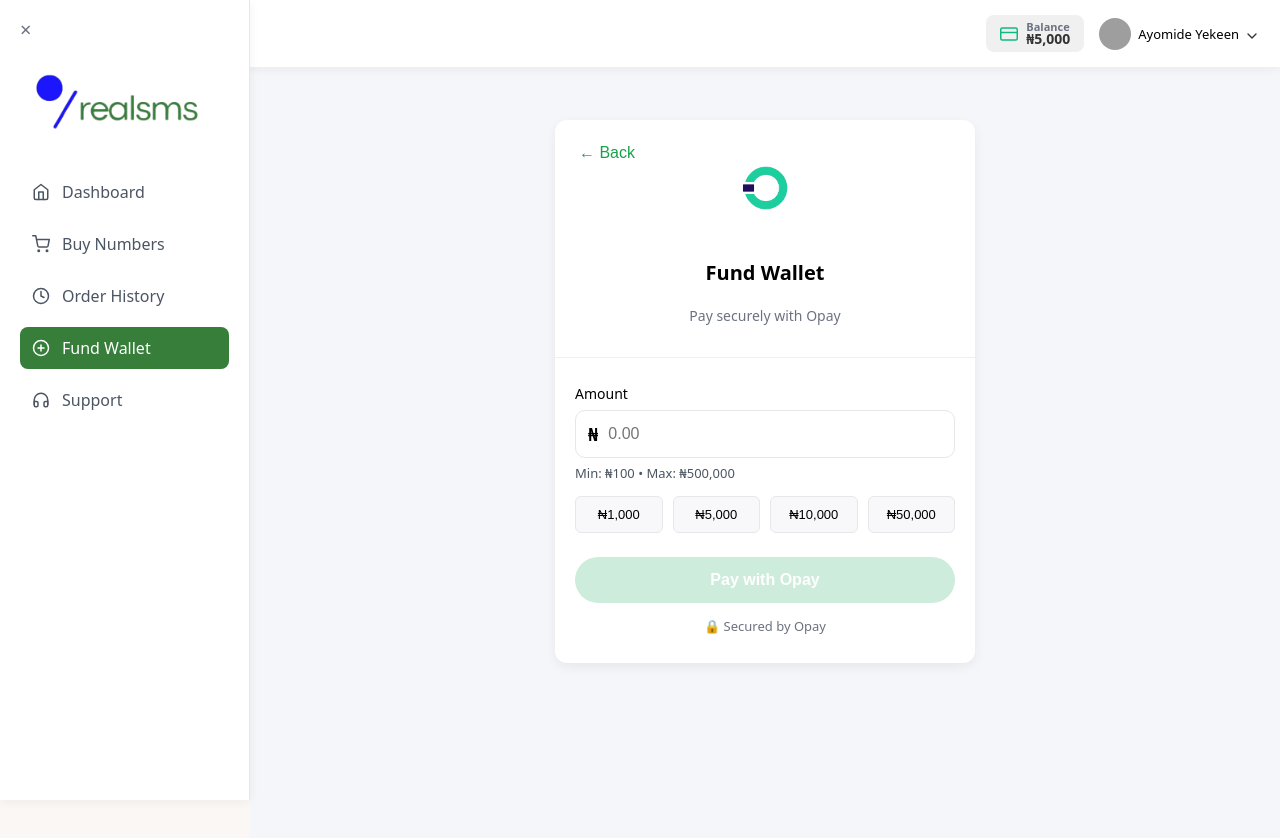
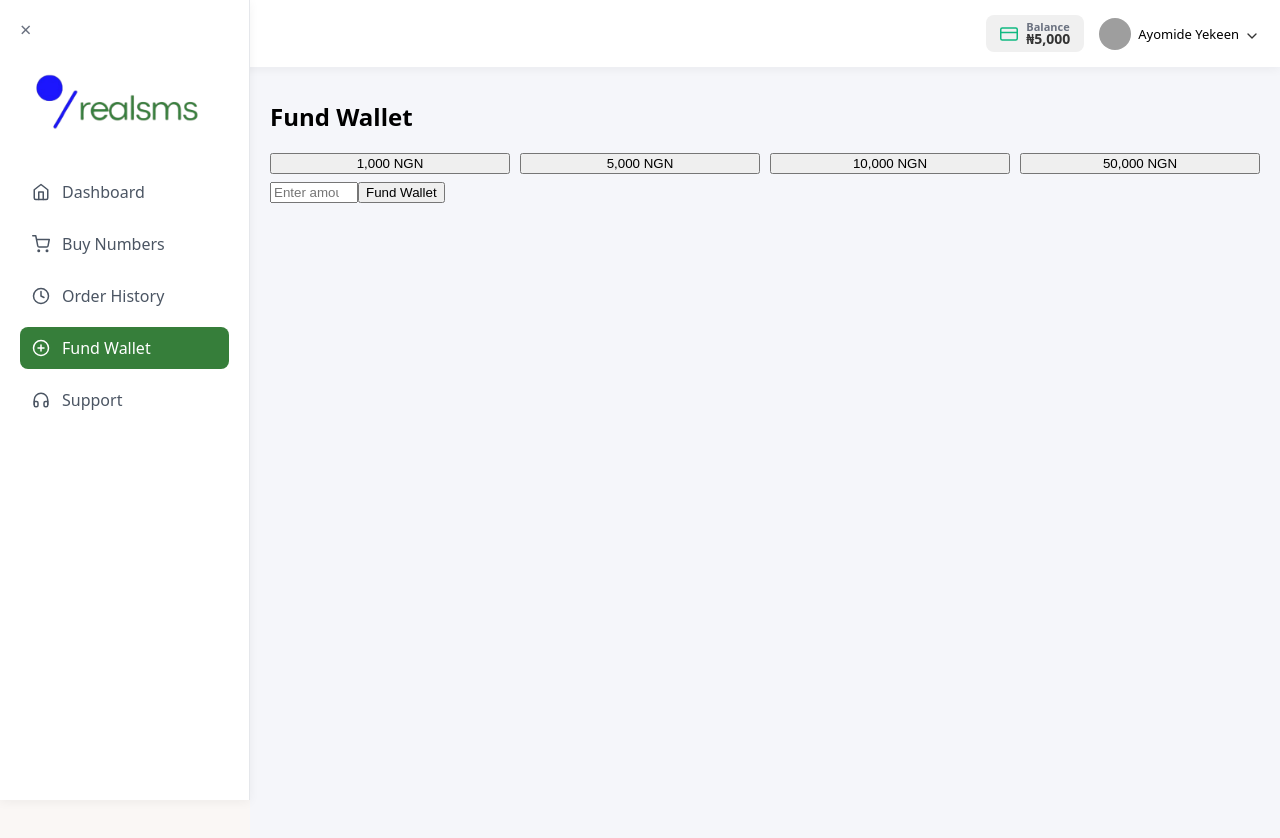
Before and after one commit to ay30bg/realsms, a React (Create React App) app: page /fund-wallet/opay in a window 1280 px wide. Shown: the top 838 px of the page. Built offline with nearby package versions, Linux system fonts and the light colour scheme; grey boxes are pictures that could not be loaded.

Commit message:
Update OpayFund.jsx

```diff
--- a/src/pages/OpayFund.jsx
+++ b/src/pages/OpayFund.jsx
@@ -1,3 +1,132 @@
+// // import React, { useState, useEffect } from "react";
+// // import { useNavigate } from "react-router-dom";
+// // import "../styles/opay-fund.css";
+// // import opayLogo from "../assets/opay.png";
+
+// // const quickAmounts = [1000, 5000, 10000, 50000];
+// // const MIN_AMOUNT = 100;
+// // const MAX_AMOUNT = 500000;
+
+// // const OpayFund = () => {
+// //   const navigate = useNavigate();
+// //   const [amount, setAmount] = useState("");
+// //   const [loading, setLoading] = useState(false);
+// //   const [error, setError] = useState("");
+
+// //   // ✅ PAGE TITLE
+// //   useEffect(() => {
+// //     document.title = "Opay Fund - RealSMS";
+// //   }, []);
+
+// //   // Disable button conditions
+// //   const isPayDisabled =
+// //     !amount ||
+// //     Number(amount) < MIN_AMOUNT ||
+// //     Number(amount) > MAX_AMOUNT ||
+// //     loading;
+
+// //   const handlePay = () => {
+// //     setError("");
+
+// //     if (!amount || Number(amount) < MIN_AMOUNT) {
+// //       setError(`Minimum funding amount is ₦${MIN_AMOUNT}`);
+// //       return;
+// //     }
+
+// //     if (Number(amount) > MAX_AMOUNT) {
+// //       setError(`Maximum funding amount is ₦${MAX_AMOUNT}`);
+// //       return;
+// //     }
+
+// //     setLoading(true);
+
+// //     // Simulate backend call
+// //     setTimeout(() => {
+// //       setLoading(false);
+// //       alert("Redirecting to Opay...");
+// //     }, 1800);
+// //   };
+
+// //   return (
+// //     <div className="opay-page">
+// //       <div className="opay-card">
+// //         {/* Back button */}
+// //         <button className="back-btn" onClick={() => navigate("/fund-wallet")}>
+// //           ← Back
+// //         </button>
+
+// //         {/* Header */}
+// //         <div className="opay-header">
+// //           <img src={opayLogo} alt="Opay" />
+// //           <h3>Fund Wallet</h3>
+// //           <p>Pay securely with Opay</p>
+// //         </div>
+
+// //         {/* Body */}
+// //         <div className="opay-body">
+// //           <label>Amount</label>
+
+// //           {/* Amount input + min/max */}
+// //           <div className="amount-input-wrapper">
+// //             <div className={`amount-input ${error ? "error" : ""}`}>
+// //               <span>₦</span>
+// //               <input
+// //                 type="number"
+// //                 placeholder="0.00"
+// //                 value={amount}
+// //                 onChange={(e) => {
+// //                   setAmount(e.target.value);
+// //                   if (error) setError("");
+// //                 }}
+// //               />
+// //             </div>
+
+// //             <p className="min-max-text">
+// //               Min: ₦{MIN_AMOUNT.toLocaleString()} • Max: ₦{MAX_AMOUNT.toLocaleString()}
+// //             </p>
+// //           </div>
+
+// //           {/* Quick Amount Buttons */}
+// //           <div className="quick-amounts">
+// //             {quickAmounts.map((amt) => (
+// //               <button
+// //                 key={amt}
+// //                 type="button"
+// //                 className={`quick-btn ${Number(amount) === amt ? "active" : ""}`}
+// //                 onClick={() => {
+// //                   setAmount(amt);
+// //                   setError("");
+// //                 }}
+// //               >
+// //                 ₦{amt.toLocaleString()}
+// //               </button>
+// //             ))}
+// //           </div>
+
+// //           {/* Error message */}
+// //           {error && <p className="error-text">{error}</p>}
+
+// //           {/* Pay button */}
+// //           <button
+// //             className="fund-btn"
+// //             onClick={handlePay}
+// //             disabled={isPayDisabled}
+// //           >
+// //             {loading ? <span className="loader"></span> : "Pay with Opay"}
+// //           </button>
+
+// //           {/* Security badge */}
+// //           <div className="secure-badge">
+// //             🔒 Secured by Opay
+// //           </div>
+// //         </div>
+// //       </div>
+// //     </div>
+// //   );
+// // };
+
+// // export default OpayFund;
+
 // import React, { useState, useEffect } from "react";
 // import { useNavigate } from "react-router-dom";
 // import "../styles/opay-fund.css";
@@ -7,25 +136,20 @@
 // const MIN_AMOUNT = 100;
 // const MAX_AMOUNT = 500000;
 
-// const OpayFund = () => {
+// const OpayFund = ({ userId }) => {
 //   const navigate = useNavigate();
 //   const [amount, setAmount] = useState("");
 //   const [loading, setLoading] = useState(false);
 //   const [error, setError] = useState("");
 
-//   // ✅ PAGE TITLE
 //   useEffect(() => {
 //     document.title = "Opay Fund - RealSMS";
 //   }, []);
 
-//   // Disable button conditions
 //   const isPayDisabled =
-//     !amount ||
-//     Number(amount) < MIN_AMOUNT ||
-//     Number(amount) > MAX_AMOUNT ||
-//     loading;
+//     !amount || Number(amount) < MIN_AMOUNT || Number(amount) > MAX_AMOUNT || loading;
 
-//   const handlePay = () => {
+//   const handlePay = async () => {
 //     setError("");
 
 //     if (!amount || Number(amount) < MIN_AMOUNT) {
@@ -38,13 +162,29 @@
 //       return;
 //     }
 
-//     setLoading(true);
+//     try {
+//       setLoading(true);
 
-//     // Simulate backend call
-//     setTimeout(() => {
+//       const res = await fetch(`${process.env.REACT_APP_API_URL}/api/opay/init`, {
+//         method: "POST",
+//         headers: { "Content-Type": "application/json" },
+//         body: JSON.stringify({
+//           amount: Number(amount),
+//           userId, // pass the logged-in user's ID
+//         }),
+//       });
+
+//       const data = await res.json();
+
+//       if (!res.ok) throw new Error(data.message || "Payment failed");
+
+//       // ✅ Redirect user to Opay cashier page
+//       window.location.href = data.paymentUrl;
+//     } catch (err) {
+//       setError(err.message);
+//     } finally {
 //       setLoading(false);
-//       alert("Redirecting to Opay...");
-//     }, 1800);
+//     }
 //   };
 
 //   return (
@@ -66,7 +206,6 @@
 //         <div className="opay-body">
 //           <label>Amount</label>
 
-//           {/* Amount input + min/max */}
 //           <div className="amount-input-wrapper">
 //             <div className={`amount-input ${error ? "error" : ""}`}>
 //               <span>₦</span>
@@ -103,7 +242,6 @@
 //             ))}
 //           </div>
 
-//           {/* Error message */}
 //           {error && <p className="error-text">{error}</p>}
 
 //           {/* Pay button */}
@@ -115,10 +253,7 @@
 //             {loading ? <span className="loader"></span> : "Pay with Opay"}
 //           </button>
 
-//           {/* Security badge */}
-//           <div className="secure-badge">
-//             🔒 Secured by Opay
-//           </div>
+//           <div className="secure-badge">🔒 Secured by Opay</div>
 //         </div>
 //       </div>
 //     </div>
@@ -127,135 +262,109 @@
 
 // export default OpayFund;
 
-import React, { useState, useEffect } from "react";
-import { useNavigate } from "react-router-dom";
+// OpayFund.jsx
+import React, { useState } from "react";
 import "../styles/opay-fund.css";
-import opayLogo from "../assets/opay.png";
 
 const quickAmounts = [1000, 5000, 10000, 50000];
 const MIN_AMOUNT = 100;
 const MAX_AMOUNT = 500000;
 
-const OpayFund = ({ userId }) => {
-  const navigate = useNavigate();
+const OpayFund = () => {
   const [amount, setAmount] = useState("");
   const [loading, setLoading] = useState(false);
   const [error, setError] = useState("");
 
-  useEffect(() => {
-    document.title = "Opay Fund - RealSMS";
-  }, []);
+  // Handle quick-select buttons
+  const handleQuickAmount = (value) => setAmount(value);
 
-  const isPayDisabled =
-    !amount || Number(amount) < MIN_AMOUNT || Number(amount) > MAX_AMOUNT || loading;
+  // Handle input change
+  const handleChange = (e) => setAmount(e.target.value);
 
-  const handlePay = async () => {
+  // Handle payment click
+  const handleFund = async () => {
     setError("");
 
-    if (!amount || Number(amount) < MIN_AMOUNT) {
-      setError(`Minimum funding amount is ₦${MIN_AMOUNT}`);
+    if (!amount || isNaN(amount)) {
+      setError("Please enter a valid amount.");
       return;
     }
 
-    if (Number(amount) > MAX_AMOUNT) {
-      setError(`Maximum funding amount is ₦${MAX_AMOUNT}`);
+    if (amount < MIN_AMOUNT) {
+      setError(`Minimum funding amount is ${MIN_AMOUNT} NGN.`);
       return;
     }
 
-    try {
+    if (amount > MAX_AMOUNT) {
+      setError(`Maximum funding amount is ${MAX_AMOUNT} NGN.`);
+      return;
+    }
+
+    const token = localStorage.getItem("token"); // JWT stored after login
+    if (!token) {
+      setError("You must be logged in to fund your wallet.");
+      return;
+    }
+
     setLoading(true);
 
-      const res = await fetch(`${process.env.REACT_APP_API_URL}/api/opay/init`, {
+    try {
+      const response = await fetch(`${process.env.REACT_APP_API_URL}/api/opay/init`, {
         method: "POST",
-        headers: { "Content-Type": "application/json" },
-        body: JSON.stringify({
-          amount: Number(amount),
-          userId, // pass the logged-in user's ID
-        }),
+        headers: {
+          "Content-Type": "application/json",
+          Authorization: `Bearer ${token}`, // ✅ send JWT
+        },
+        body: JSON.stringify({ amount }),
       });
 
-      const data = await res.json();
+      const data = await response.json();
 
-      if (!res.ok) throw new Error(data.message || "Payment failed");
+      if (!response.ok) {
+        setError(data.message || "Payment initialization failed.");
+        setLoading(false);
+        return;
+      }
 
-      // ✅ Redirect user to Opay cashier page
+      // Redirect to Opay cashier page
       window.location.href = data.paymentUrl;
     } catch (err) {
-      setError(err.message);
-    } finally {
+      console.error(err);
+      setError("Payment request failed. Please try again.");
       setLoading(false);
     }
   };
 
   return (
-    <div className="opay-page">
-      <div className="opay-card">
-        {/* Back button */}
-        <button className="back-btn" onClick={() => navigate("/fund-wallet")}>
-          ← Back
-        </button>
+    <div className="opay-fund-wrapper">
+      <h2>Fund Wallet</h2>
 
-        {/* Header */}
-        <div className="opay-header">
-          <img src={opayLogo} alt="Opay" />
-          <h3>Fund Wallet</h3>
-          <p>Pay securely with Opay</p>
-        </div>
-
-        {/* Body */}
-        <div className="opay-body">
-          <label>Amount</label>
-
-          <div className="amount-input-wrapper">
-            <div className={`amount-input ${error ? "error" : ""}`}>
-              <span>₦</span>
-              <input
-                type="number"
-                placeholder="0.00"
-                value={amount}
-                onChange={(e) => {
-                  setAmount(e.target.value);
-                  if (error) setError("");
-                }}
-              />
-            </div>
-
-            <p className="min-max-text">
-              Min: ₦{MIN_AMOUNT.toLocaleString()} • Max: ₦{MAX_AMOUNT.toLocaleString()}
-            </p>
-          </div>
-
-          {/* Quick Amount Buttons */}
+      {/* Quick select buttons */}
       <div className="quick-amounts">
         {quickAmounts.map((amt) => (
-              <button
-                key={amt}
-                type="button"
-                className={`quick-btn ${Number(amount) === amt ? "active" : ""}`}
-                onClick={() => {
-                  setAmount(amt);
-                  setError("");
-                }}
-              >
-                ₦{amt.toLocaleString()}
+          <button key={amt} onClick={() => handleQuickAmount(amt)}>
+            {amt.toLocaleString()} NGN
           </button>
         ))}
       </div>
 
-          {error && <p className="error-text">{error}</p>}
+      {/* Amount input */}
+      <input
+        type="number"
+        placeholder="Enter amount"
+        value={amount}
+        onChange={handleChange}
+        min={MIN_AMOUNT}
+        max={MAX_AMOUNT}
+      />
 
-          {/* Pay button */}
-          <button
-            className="fund-btn"
-            onClick={handlePay}
-            disabled={isPayDisabled}
-          >
-            {loading ? <span className="loader"></span> : "Pay with Opay"}
+      {/* Error message */}
+      {error && <p className="error">{error}</p>}
+
+      {/* Fund button */}
+      <button onClick={handleFund} disabled={loading}>
+        {loading ? "Processing..." : "Fund Wallet"}
       </button>
-
-          <div className="secure-badge">🔒 Secured by Opay</div>
-        </div>
-      </div>
     </div>
   );
 };
```
Lines whose indentation alone changed are shown as unchanged.
